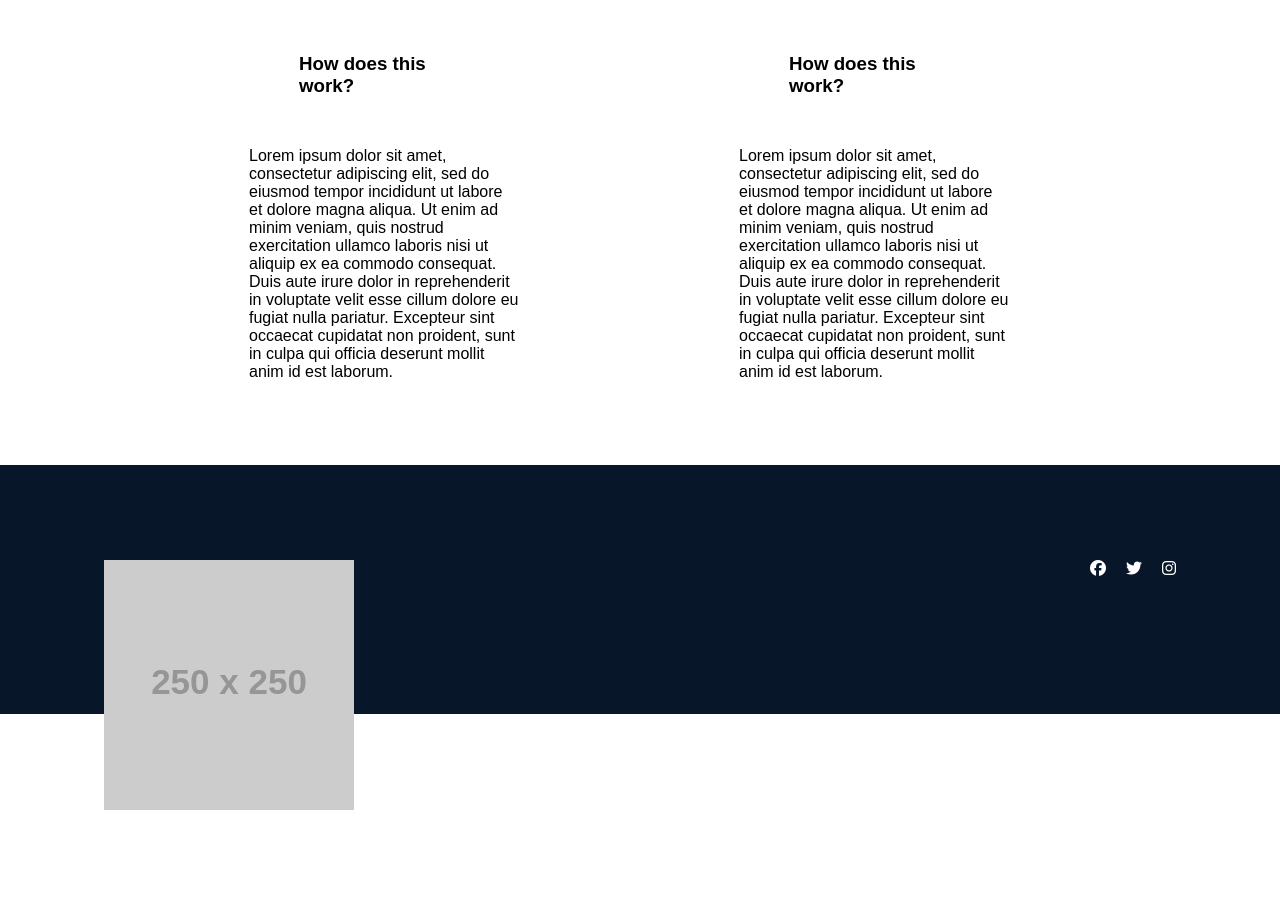
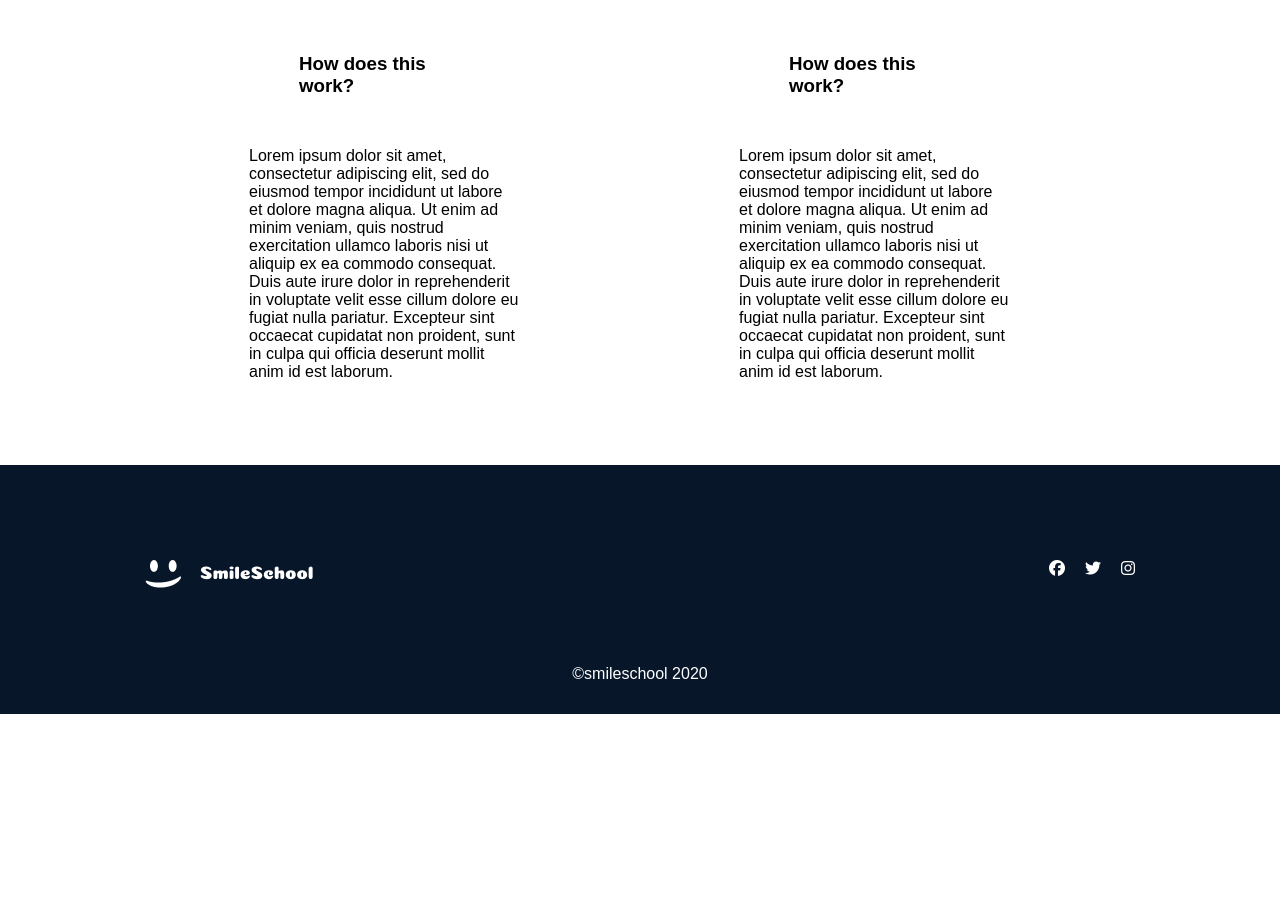
Before and after one commit to HussAlbaiti/alx_html_css, a plain HTML site: page css_advanced/index.html in a window 1280 px wide. Shown: the part 3031-3934 px from the top of the page. After the commit the page ends 3745 px from the top, so only its background shows below. Drawn offline with Linux system fonts and the light colour scheme; placeholder pictures from the web are drawn by us.

Commit message:
make changes

```diff
--- a/css_advanced/index.html
+++ b/css_advanced/index.html
@@ -230,7 +230,7 @@
     <footer>
       <section class="footer">
         <div class="icons">
-          <img src="https://fakeimg.pl/250x250?text=Sample+Logo" alt="logo" />
+          <img src="./images/logo.png" alt="logo" />
           <div class="socials">
             <i class="fa-brands fa-facebook"></i>
             <i class="fa-brands fa-twitter"></i>
```
